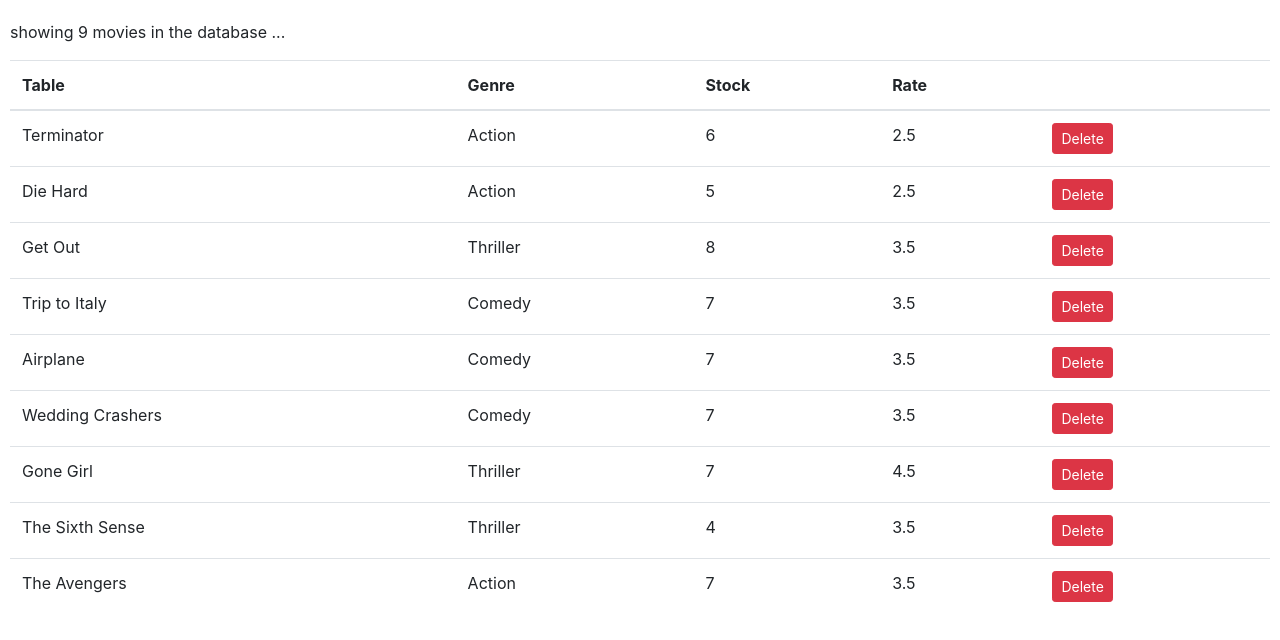
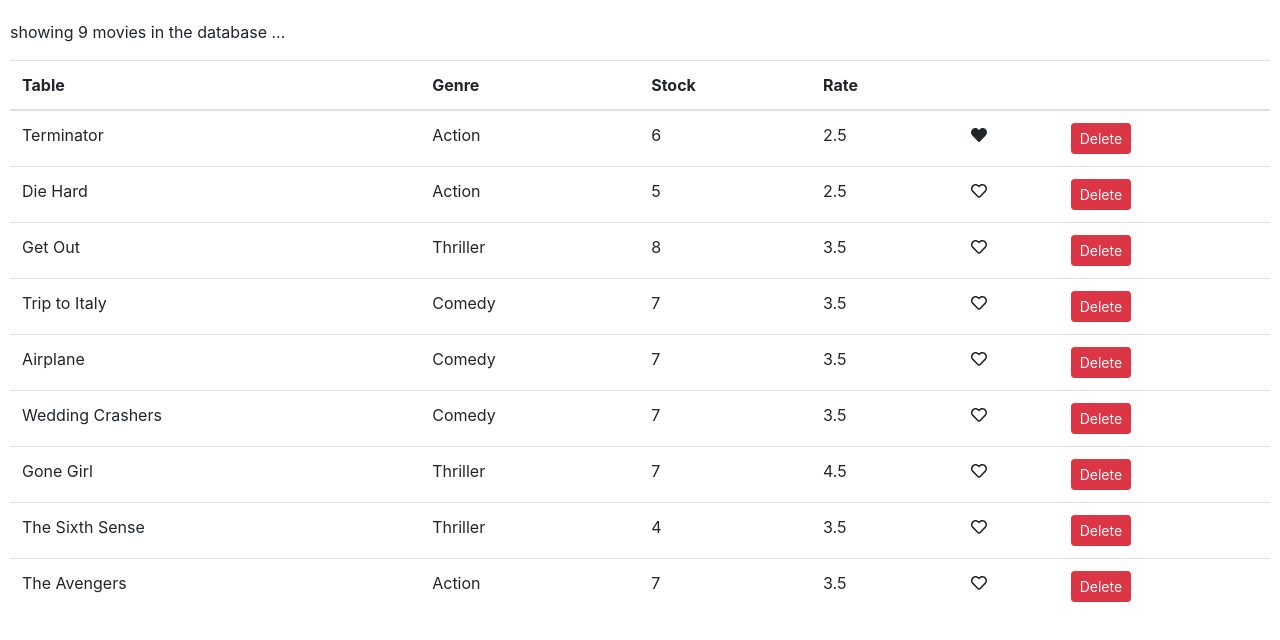
Before and after one commit to MortezaYaqubkhani/vidly_react, a React (Create React App) app: page / in a window 1280 px wide. Shown: the top 640 px of the page. Built offline with nearby package versions, Linux system fonts and the light colour scheme.

Commit message:
end of component like exercise

```diff
--- a/package.json
+++ b/package.json
@@ -4,6 +4,8 @@
   "private": true,
   "dependencies": {
     "@fortawesome/fontawesome-svg-core": "^1.2.32",
+    "@fortawesome/free-brands-svg-icons": "^5.15.1",
+    "@fortawesome/free-regular-svg-icons": "^5.15.1",
     "@fortawesome/free-solid-svg-icons": "^5.15.1",
     "@fortawesome/react-fontawesome": "^0.1.13",
     "@testing-library/jest-dom": "^5.11.4",
--- a/src/App.js
+++ b/src/App.js
@@ -1,6 +1,15 @@
 import './App.css';
 import './components/movies';
 import Movies from './components/movies';
+
+import ReactDOM from 'react-dom'
+import { library } from '@fortawesome/fontawesome-svg-core'
+import { fas } from '@fortawesome/free-solid-svg-icons'
+import { far } from '@fortawesome/free-regular-svg-icons'
+import { fab } from '@fortawesome/free-brands-svg-icons'
+import { faCheckSquare, faCoffee, faHeart } from '@fortawesome/free-solid-svg-icons'
+
+library.add(fab, fas, far)
 
 function App() {
   return (
--- /dev/null
+++ b/src/components/like.jsx
@@ -0,0 +1,16 @@
+import React, {Component} from 'react';
+import {FontAwesomeIcon} from '@fortawesome/react-fontawesome';
+
+//input liked
+//raise on click event
+const Like = (props) => {
+  return (
+    <FontAwesomeIcon
+      onClick={props.onClick}
+      style={{cursor: 'pointer'}}
+      icon={props.liked ? ['fas', 'heart'] : ['far', 'heart']}
+    />
+  );
+};
+
+export default Like;
--- a/src/components/movies.jsx
+++ b/src/components/movies.jsx
@@ -1,5 +1,6 @@
 import React, {Component} from 'react';
 import * as movieAPI from '../fakeMovieService';
+import Like from './like';
 
 class Movies extends Component {
   state = {
@@ -8,6 +9,14 @@
 
   handleDelete = (movie) => {
     const movies = this.state.movies.filter((m) => m._id !== movie._id);
+    this.setState({movies});
+  };
+
+  handleLike = (movie) => {
+    const movies = [...this.state.movies];
+    const index = movies.indexOf(movie);
+    movies[index] = {...movies[index]};
+    movies[index].liked = !movies[index].liked;
     this.setState({movies});
   };
 
@@ -26,6 +35,7 @@
                 <th>Stock</th>
                 <th>Rate</th>
                 <th></th>
+                <th></th>
               </tr>
             </thead>
             <tbody>
@@ -35,6 +45,12 @@
                   <td>{movie.genre.name}</td>
                   <td>{movie.numberInStock}</td>
                   <td>{movie.dailyRentalRate}</td>
+                  <td>
+                    <Like
+                      liked={movie.liked}
+                      onClick={() => this.handleLike(movie)}
+                    />
+                  </td>
                   <td>
                     <button
                       onClick={() => this.handleDelete(movie)}
--- a/src/fakeMovieService.js
+++ b/src/fakeMovieService.js
@@ -7,7 +7,8 @@
     genre: { _id: "5b21ca3eeb7f6fbccd471818", name: "Action" },
     numberInStock: 6,
     dailyRentalRate: 2.5,
-    publishDate: "2018-01-03T19:04:28.809Z"
+    publishDate: "2018-01-03T19:04:28.809Z",
+    liked: true
   },
   {
     _id: "5b21ca3eeb7f6fbccd471816",
```
Also changed, not shown: 2 other files (tests, documents, lock files or other folders).
